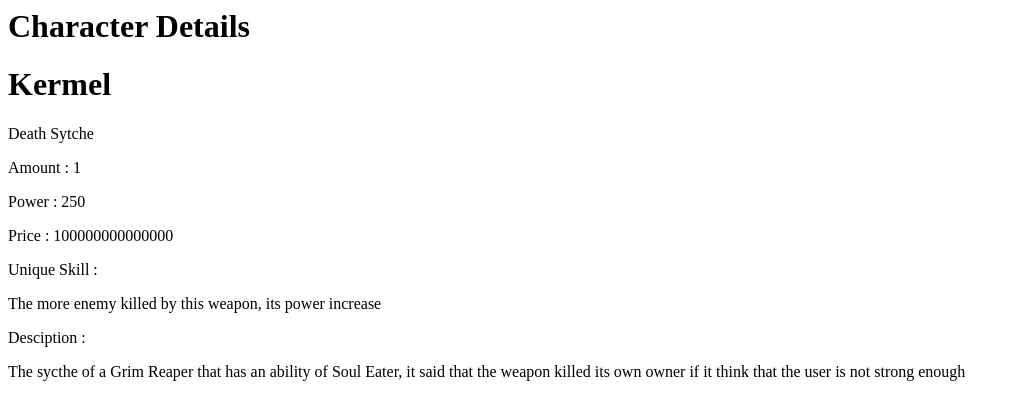
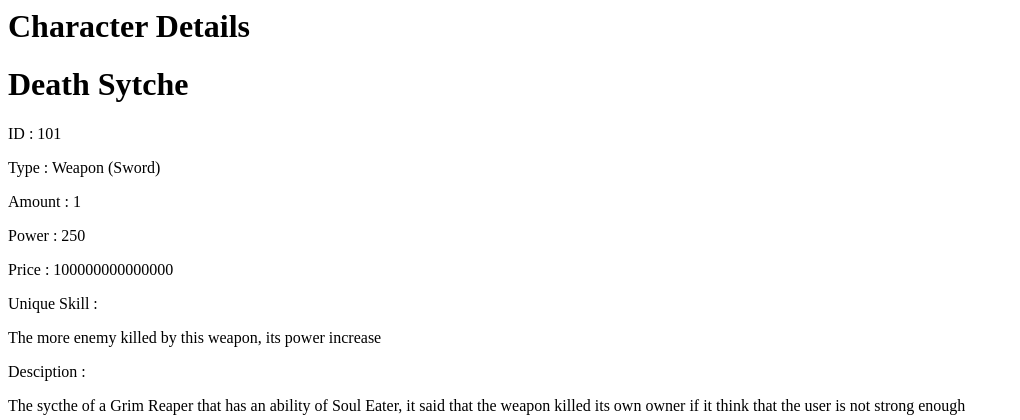
Before and after one commit to Hafizmuh18/RPG_Web_Tester, a Django app: page /main/ in a window 1280 px wide. Shown: the top 420 px of the page, without its empty margins (0-1020 px from the left). Run offline with Django 4.2, Linux system fonts and the light colour scheme.

Commit message:
Editing models

```diff
--- a/main/models.py
+++ b/main/models.py
@@ -2,9 +2,10 @@ from django.db import models
 
 # Create your models here.
 class Item(models.Model):
-    char_name = models.CharField(max_length=100, default="Kernel")
     name = models.CharField(max_length=100)
     item_id = models.IntegerField(default=0)
+    item_type = models.CharField(max_length=100, null=True, blank=True)
+    amount = models.IntegerField(default=1)
     power = models.IntegerField(default=0)
     price = models.IntegerField(default=0)
     unique_skill = models.TextField(blank=True, null=True)
--- a/main/templates/main.html
+++ b/main/templates/main.html
@@ -1,7 +1,8 @@
 <h1>Character Details</h1>
 
-<h1>{{char_name}}</h1>
-<p>{{name}}</p>
+<h1>{{name}}</h1>
+<p>ID : {{item_id}}</p>
+<P>Type : {{item_type}}</P>
 <p>Amount : {{amount}}</p>
 <p>Power : {{power}}</p>
 <p>Price : {{price}}</p>
--- a/main/views.py
+++ b/main/views.py
@@ -3,8 +3,9 @@ from django.shortcuts import render
 # Create your views here.
 def char_desc(request):
     context = {
-        'char_name' : 'Kermel',
         'name' : 'Death Sytche',
+        'item_id' : '101',
+        'item_type' : 'Weapon (Sword)',
         'amount' : '1',
         'power' : '250',
         'price' : '100000000000000',
```
Also changed, not shown: main/migrations/0009_remove_item_char_name_item_amount_item_item_type.py (added).
